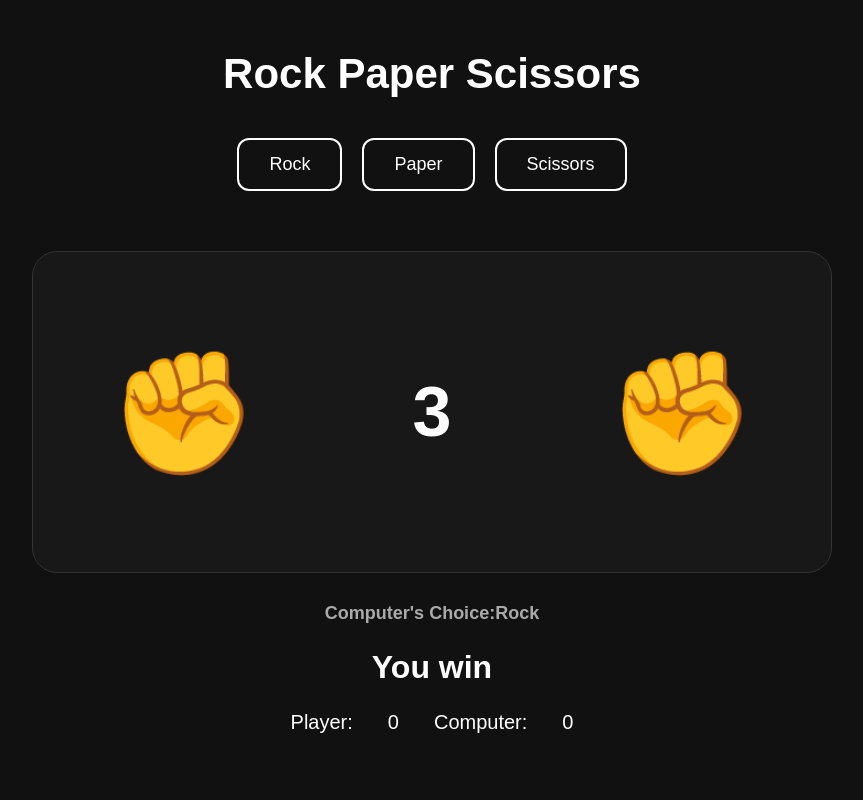
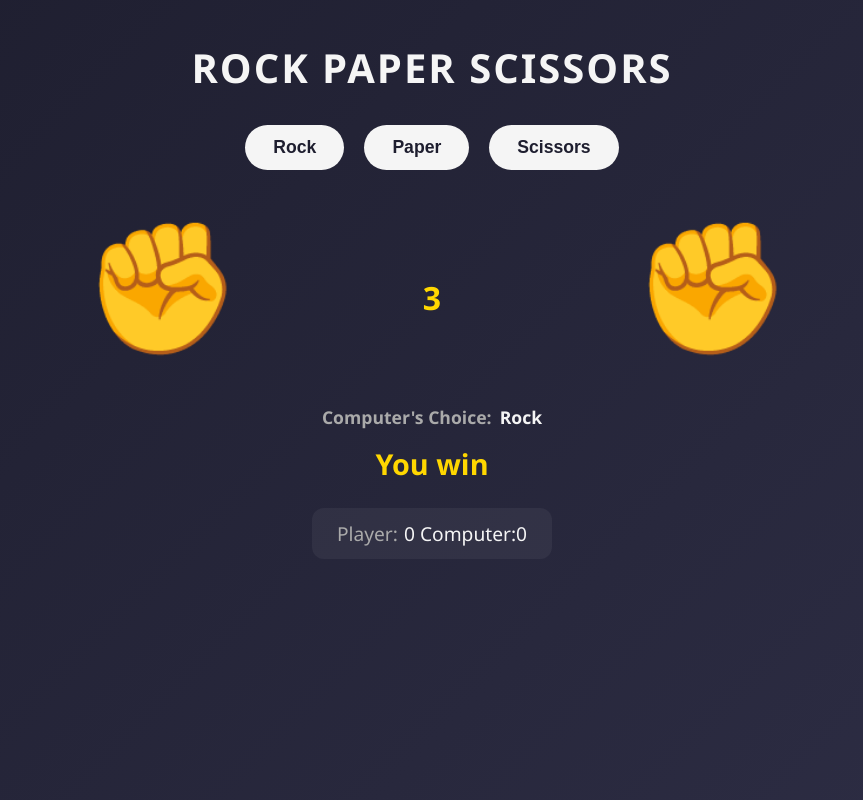
Before and after one commit to Liyanaftva/rock-paper-scissors-game, a plain HTML site: page index.html in a window 1280 px wide. Shown: the whole page, without its empty margins (208-1071 px from the left). Drawn offline with Linux system fonts and the light colour scheme.

Commit message:
css refined, test 9

```diff
--- a/style.css
+++ b/style.css
@@ -1,180 +1,126 @@
 * {
-    box-sizing: border-box;
     margin: 0;
     padding: 0;
+    box-sizing: border-box;
 }
 
 body {
+    font-family: 'Segoe UI', sans-serif;
+    background: linear-gradient(135deg, #1e1e2f, #2d2d44);
+    color: #f5f5f5;
     min-height: 100vh;
-    font-family: Arial, sans-serif;
-    background: #111;
-    color: white;
     display: flex;
     flex-direction: column;
     align-items: center;
-}
-
-/* HEADER */
-
-.game-header {
-    margin-top: 50px;
+    padding: 40px 20px;
 }
 
 .game-header h1 {
-    font-size: 42px;
+    font-size: 2.5rem;
+    margin-bottom: 30px;
+    letter-spacing: 2px;
+    text-transform: uppercase;
 }
 
-/* PLAYER OPTIONS */
-
 .game-options_player {
-    margin-top: 40px;
     display: flex;
     gap: 20px;
+    margin-bottom: 40px;
 }
 
 .game-options_player button {
-    padding: 14px 30px;
-    border: 2px solid white;
-    border-radius: 12px;
-    background: transparent;
-    color: white;
-    font-size: 18px;
+    font-size: 1.1rem;
+    padding: 12px 28px;
+    border: none;
+    border-radius: 30px;
+    background: #f5f5f5;
+    color: #1e1e2f;
     cursor: pointer;
-    transition: 0.2s;
+    font-weight: 600;
+    transition: transform 0.2s, background 0.2s;
 }
 
 .game-options_player button:hover {
-    background: white;
-    color: #111;
-    transform: translateY(-4px);
+    background: #ffd700;
+    transform: translateY(-3px);
 }
 
-/* GAME AREA */
-
+/* Hands at both ends */
 .game-overlay {
-    width: 800px;
-    max-width: 90%;
-    margin-top: 60px;
-    padding: 50px 40px;
-
     display: flex;
+    justify-content: space-between;
     align-items: center;
-    justify-content: space-between;
-
-    border: 1px solid #333;
-    border-radius: 25px;
-    background: #181818;
+    width: 100%;
+    max-width: 700px;
+    margin-bottom: 20px;
+    position: relative;
 }
 
-/* PLAYER + COMPUTER */
-
-.game-player,
-.game-computer {
-    width: 220px;
-    height: 220px;
-
-    display: flex;
-    align-items: center;
-    justify-content: center;
+.game-player, .game-computer {
+    font-size: 4rem;
+    width: 150px;
+    text-align: center;
 }
 
-.game-player-hand,
-.game-computer-hand {
-    font-size: 120px;
-    line-height: 1;
+.game-player-hand, .game-computer-hand {
+    display: inline-block;
+    animation: shake 0.6s infinite ease-in-out;
 }
 
-/* COUNTDOWN */
+/* Up-down shake like real play */
+@keyframes shake {
+    0%, 100% { transform: translateY(0); }
+    50% { transform: translateY(-20px); }
+}
 
 .game-countdown {
-    font-size: 70px;
+    font-size: 2rem;
     font-weight: bold;
+    color: #ffd700;
+    min-width: 50px;
+    text-align: center;
 }
 
-/* COMPUTER CHOICE */
+.game-option-computer {
+    margin-bottom: 15px;
+    font-size: 1.1rem;
+}
 
-.game-option-computer {
-    margin-top: 30px;
-    font-size: 18px;
+.game-option-computer span:first-child {
+    margin-right: 8px;
     color: #aaa;
 }
 
-/* RESULT */
-
 .game-result {
-    margin-top: 25px;
+    margin-bottom: 25px;
 }
 
 .game-result-text {
-    font-size: 32px;
+    font-size: 1.8rem;
+    font-weight: bold;
+    color: #ffd700;
 }
 
-/* SCORE */
-
 .game-score {
-    margin-top: 25px;
-    font-size: 20px;
+    display: flex;
+    gap: 30px;
+    font-size: 1.2rem;
+    background: rgba(255,255,255,0.05);
+    padding: 12px 25px;
+    border-radius: 12px;
 }
 
-.game-score p {
-    display: flex;
-    gap: 35px;
+.game-score span:first-child {
+    color: #aaa;
+    margin-right: 6px;
 }
 
-/* HAND ANIMATION */
-
-.game-player-hand,
-.game-computer-hand {
-    animation: handBounce 0.5s ease;
-}
-
-@keyframes handBounce {
-    0% {
-        transform: scale(0.7);
+@media (max-width: 600px) {
+    .game-overlay {
+        max-width: 100%;
     }
-
-    60% {
-        transform: scale(1.15);
-    }
-
-    100% {
-        transform: scale(1);
+    .game-player, .game-computer {
+        font-size: 2.5rem;
+        width: 100px;
     }
 }
-
-/* MOBILE */
-
-@media (max-width: 600px) {
-
-    .game-header h1 {
-        font-size: 30px;
-    }
-
-    .game-options_player {
-        gap: 8px;
-    }
-
-    .game-options_player button {
-        padding: 10px 15px;
-        font-size: 14px;
-    }
-
-    .game-overlay {
-        padding: 30px 10px;
-    }
-
-    .game-player,
-    .game-computer {
-        width: 120px;
-        height: 150px;
-    }
-
-    .game-player-hand,
-    .game-computer-hand {
-        font-size: 70px;
-    }
-
-    .game-countdown {
-        font-size: 45px;
-    }
-}
```
